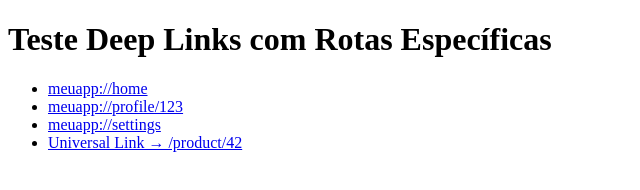
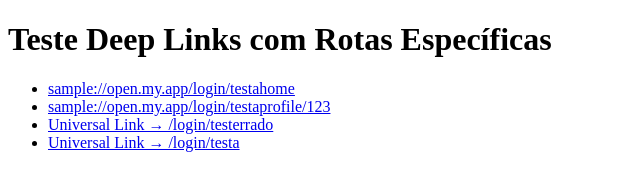
Before and after one commit to fileto1/flutter-deeplink-specific, a plain HTML site: page docs/index.html in a window 1280 px wide. Shown: the whole page, without its empty margins (0-640 px from the left). Drawn offline with Linux system fonts and the light colour scheme.

Commit message:
mudando links

```diff
--- a/docs/index.html
+++ b/docs/index.html
@@ -7,10 +7,10 @@
 <body>
   <h1>Teste Deep Links com Rotas Específicas</h1>
   <ul>
-    <li><a href="meuapp://home">meuapp://home</a></li>
-    <li><a href="meuapp://profile/123">meuapp://profile/123</a></li>
-    <li><a href="meuapp://settings">meuapp://settings</a></li>
-    <li><a href="https://exemplo.com/product/42">Universal Link → /product/42</a></li>
+    <li><a href="sample://open.my.app/login/testeerrado">sample://open.my.app/login/testahome</a></li>
+    <li><a href="sample://open.my.app/login/testa">sample://open.my.app/login/testaprofile/123</a></li>
+    <li><a href="https://fileto1.github.io/flutter-deeplink-specific/login/testerrado">Universal Link → /login/testerrado</a></li>
+    <li><a href="https://fileto1.github.io/flutter-deeplink-specific/login/testa">Universal Link → /login/testa</a></li>
   </ul>
 </body>
 </html>
```
